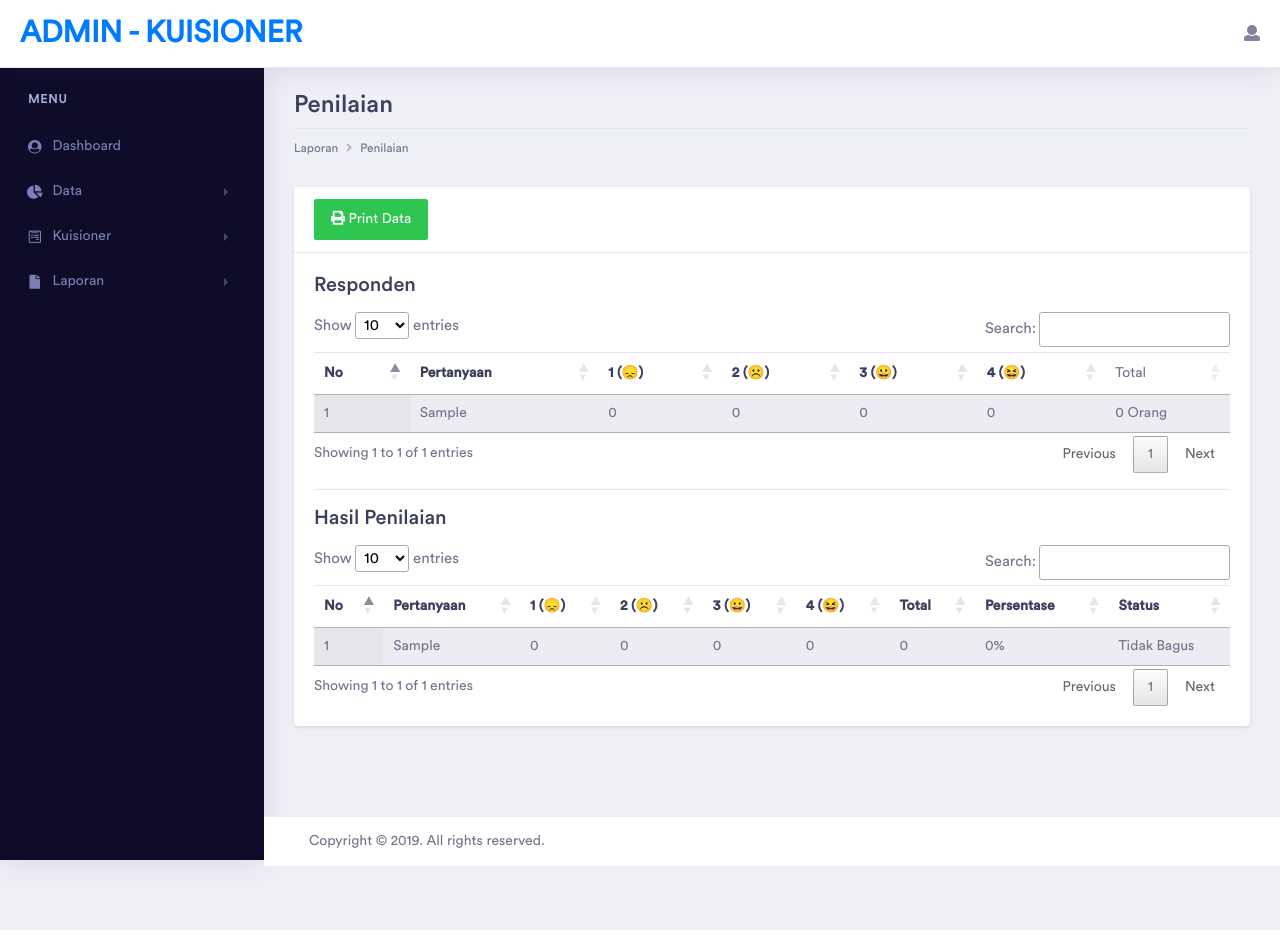
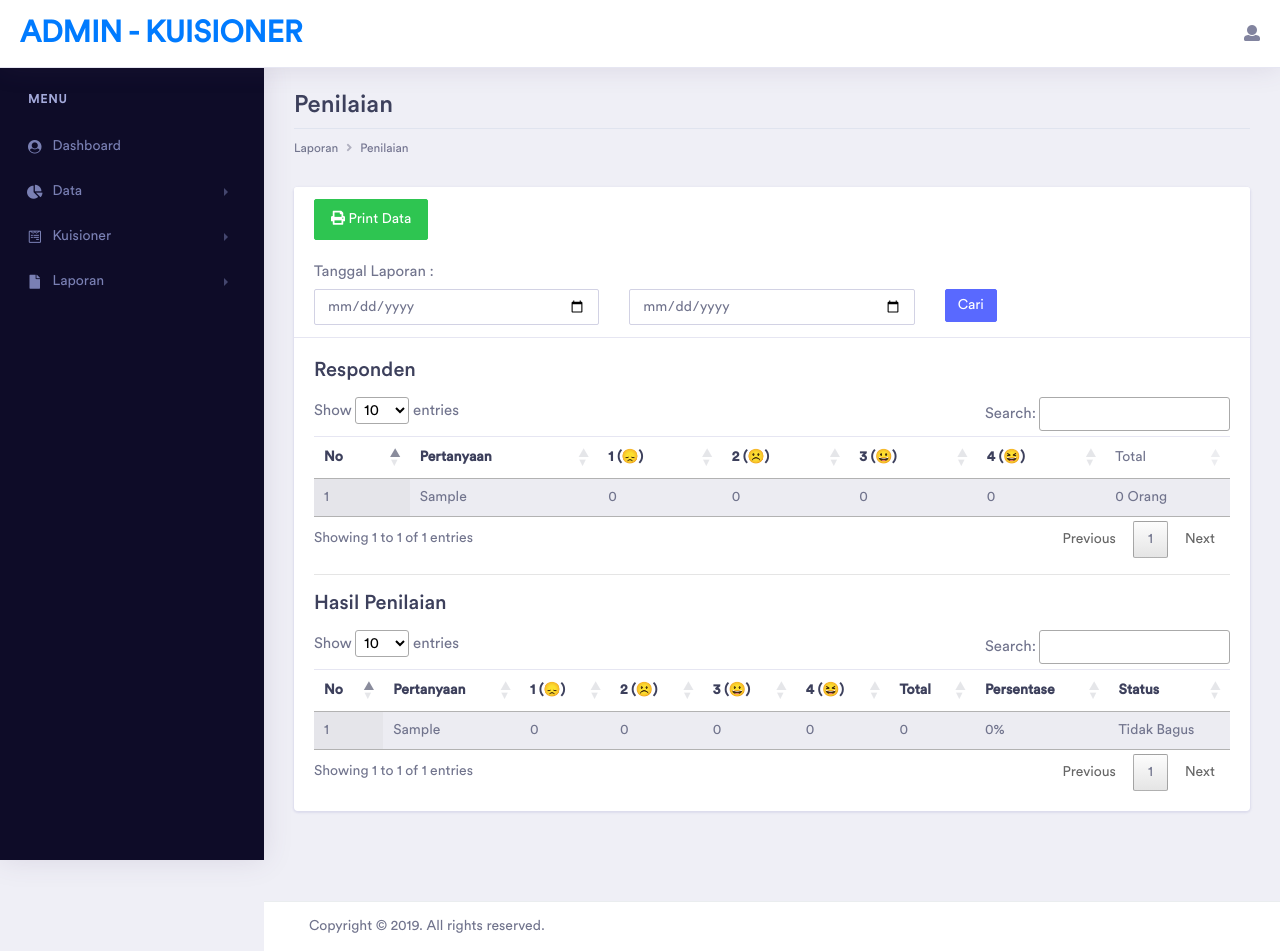
Before and after one commit to NaufalRivaldi/skripsi_mitha, a PHP site: page /skripsi-mitha/backend/penilaian.php in a window 1280 px wide. Before the commit the page ends 930 px from the top, so only its background shows below. Run offline with PHP 8.4, Linux system fonts and the light colour scheme; the visitor is signed in with stand-in values (Sample User, id 1); tables that the repository leaves empty or names only in its code hold one stand-in row (values such as "Sample post"); some libraries are stand-ins or nearby versions; some web fonts are replaced.

Commit message:
Penambahan range laporan

```diff
--- a/backend/js.php
+++ b/backend/js.php
@@ -20,5 +20,11 @@
 <script>
     $(document).ready( function () {
         $('.table').DataTable();
+
+        // set validasi tanggal
+        $('.tgl_a').on('change', function(){
+            var tgl = $('.tgl_a').val();
+            $('.tgl_b').attr("min", tgl);
+        });
     } );
 </script>
--- a/backend/penilaian.php
+++ b/backend/penilaian.php
@@ -4,11 +4,27 @@
 
     checkLogin();
 
+    // variable
+    $tgl_a = '';
+    $tgl_b = '';
+    if(!empty($_GET)){
+        $tgl_a = $_GET['tgl_a'];
+        $tgl_b = $_GET['tgl_b'];
+    }
+
     // function
     function showResponden($id_pertanyaan, $nilai){
         global $con;
+        global $tgl_a;
+        global $tgl_b;
 
-        $sql = "SELECT * FROM tb_nilai WHERE id_pertanyaan = '$id_pertanyaan' AND nilai = '$nilai'";
+        if(!empty($_GET)){
+            $tgl_a = $_GET['tgl_a'];
+            $tgl_b = $_GET['tgl_b'];
+            $sql = "SELECT * FROM tb_nilai WHERE id_pertanyaan = '$id_pertanyaan' AND nilai = '$nilai' AND tgl_nilai >= '$tgl_a' AND tgl_nilai <= '$tgl_b'";
+        }else{
+            $sql = "SELECT * FROM tb_nilai WHERE id_pertanyaan = '$id_pertanyaan' AND nilai = '$nilai'";
+        }
         $query = $con->query($sql);
         $row = mysqli_num_rows($query);
 
@@ -99,10 +115,37 @@
                         <div class="col-md-12">
                             <div class="card">
                                 <div class="card-header">
-                                    <a href="export-penilaian.php" class="btn btn-success"><i class="fas fa-print"></i> Print Data</a>
+                                    <a href="export-penilaian.php?<?= $_SERVER['QUERY_STRING']; ?>" class="btn btn-success"><i class="fas fa-print"></i> Print Data</a>
+                                    <br><br>
+                                    <form method="GET" action="penilaian.php">
+                                        <div class="row">
+                                            <div class="col-md-12">
+                                                <label>Tanggal Laporan :</label>
+                                            </div>
+                                        </div>
+                                        <div class="row">
+                                            <div class="col-md-4">
+                                                <input type="date" name="tgl_a" class="form-control tgl_a" value="<?= $tgl_a ?>">
+                                            </div>
+                                            <div class="col-md-4">
+                                                <input type="date" name="tgl_b" class="form-control tgl_b" min="<?= $tgl_a ?>" value="<?= $tgl_b ?>">
+                                            </div>
+                                            <div class="col-md-4">
+                                                <input type="submit" class="btn btn-primary btn-sm" value="Cari">
+                                            </div>
+                                        </div>
+                                    </form>
                                 </div>
                                 <div class="card-body">
                                     <div class="table-responsive">
+                                        <?php
+                                            if(!empty($_GET)){
+                                        ?>
+                                            <p>
+                                                Tanggal : <?= $_GET['tgl_a'] ?> s/d <?= $_GET['tgl_b'] ?>
+                                            </p>
+                                        <?php } ?>
+
                                         <!-- responden -->
                                         <h3>Responden</h3>
                                         <table class="table table-striped display">
@@ -128,7 +171,7 @@
                                                             $res1 = showResponden($row['id_pertanyaan'], 1);
                                                             $res2 = showResponden($row['id_pertanyaan'], 2);
                                                             $res3 = showResponden($row['id_pertanyaan'], 3);
-                                                            $res4 = showResponden($row['id_pertanyaan'], 1);
+                                                            $res4 = showResponden($row['id_pertanyaan'], 4);
 
                                                             $total_res = $res1 + $res2 + $res3+ $res4;
                                                 ?>
@@ -195,7 +238,7 @@
                                                     <td><?= $skor3; ?></td>
                                                     <td><?= $skor4; ?></td>
                                                     <td><?= $total_skor ?></td>
-                                                    <td><?= $indeks ?>%</td>
+                                                    <td><?= round($indeks) ?>%</td>
                                                     <td><?= status($indeks) ?></td>
                                                 </tr>
                                                 <?php
--- a/index.php
+++ b/index.php
@@ -12,7 +12,7 @@
         <div class="wreapper">
             <div class="main">
                 <img src="assets/images/logo-stikom.png" alt="logo-stikom" class="img-round"><br>
-                <h1 class="display-5">KEPUASAN CUSTOMERS SERVICE<br>ITB STIKOM BALI</h1>
+                <h1 class="display-5">PENILAIAN KEPUASAN PELANGGAN<br>ITB STIKOM BALI</h1>
                 <!-- Flash data -->
                 <?php (isset($_SESSION['flash'])) ? viewAlert() : '' ?>
                 <!-- Flash data -->
--- a/kuisioner.php
+++ b/kuisioner.php
@@ -13,7 +13,7 @@
         <div class="row">
             <div class="col-md-12 main">
                 <img src="assets/images/logo-stikom.png" alt="logo-stikom" class="img-round mt-3" style="width:100px">
-                <h1 class="display-5">KEPUASAN CUSTOMERS SERVICE<br>ITB STIKOM BALI</h1>
+                <h1 class="display-5">PENILAIAN KEPUASAN PELANGGAN<br>ITB STIKOM BALI</h1>
             </div>
         </div>
         <div class="row">
@@ -37,7 +37,7 @@
                                     </div>
                                     <div class="form-group col-md-3">
                                         <label for="no_telp" class="sr-only">No Telp</label>
-                                        <input type="text" name="no_telp" class="form-control" id="no_telp" placeholder="No Telepon" required>
+                                        <input type="tel" name="no_telp" class="form-control" id="no_telp" placeholder="No Telepon" pattern="^\d{12}$" required>
                                     </div>
                                     <div class="form-group col-md-3">
                                         <label for="email" class="sr-only">Email</label>
--- a/simpan-kuisioner.php
+++ b/simpan-kuisioner.php
@@ -7,6 +7,7 @@
     $email = $_POST['email'];
     $id_pertanyaan = $_POST['id_pertanyaan'];
     $nilai = $_POST['nilai'];
+    $tgl_nilai = date('Y-m-d');
     $komen = $_POST['komentar'];
 
     // save user
@@ -52,11 +53,13 @@
 
     function simpanNilai($id_user, $id_pertanyaan, $nilai){
         global $con;
+        global $tgl_nilai;
 
         for($i = 0; $i < count($id_pertanyaan); $i++){
             $sql = "INSERT INTO tb_nilai VALUES(
                 '',
                 '$nilai[$i]',
+                '$tgl_nilai',
                 '$id_user',
                 '$id_pertanyaan[$i]'
             )";
```
Also changed, not shown: backend/export-penilaian.php (+30 -5 lines).
